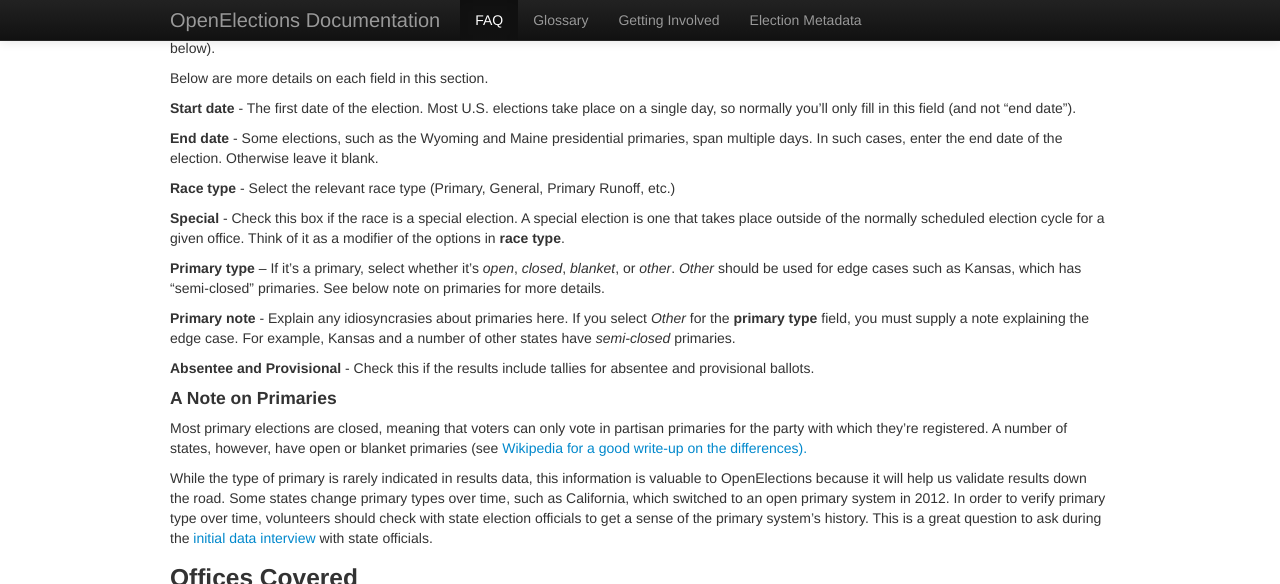
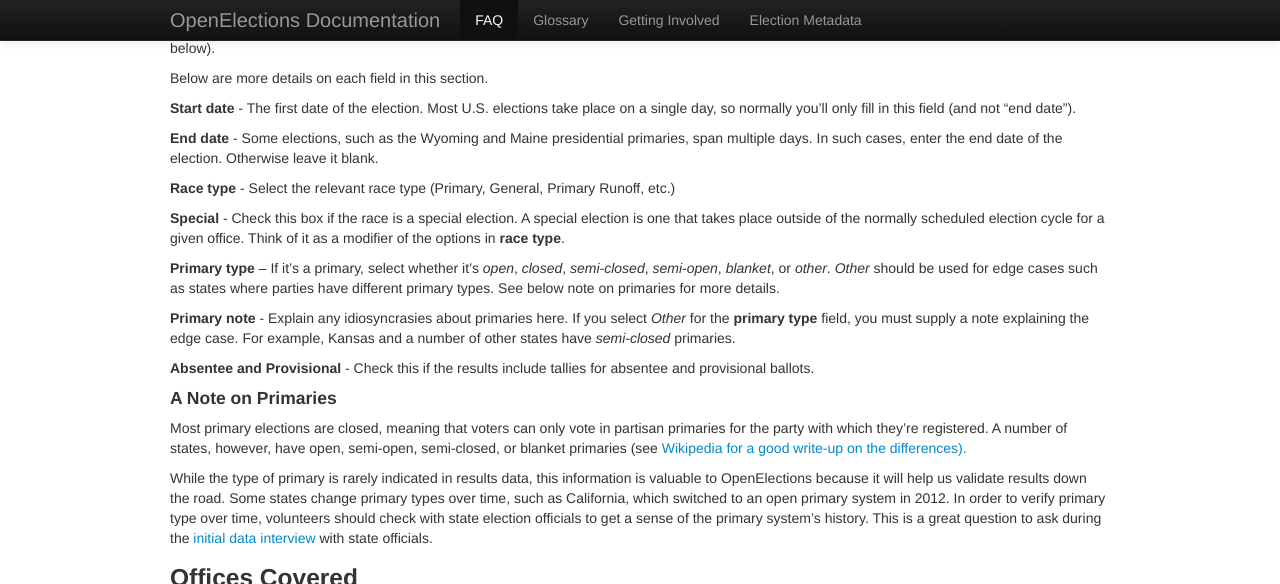
Before and after one commit to openelections/docs, a Jekyll site: the page built from nittygritty.md, in a window 1280 px wide and 900 px high, scrolled down 3142 px, cut to the strip 0-584 px from the top of the window. Built offline with Jekyll 4.4.1, drawn with Linux system fonts in a browser that asks for light colours; some web fonts are replaced.

Commit message:
[#51753757] Update docs to reflect addition of new primary types

```diff
--- a/nittygritty.md
+++ b/nittygritty.md
@@ -109,7 +109,7 @@ Below are more details on each field in this section.
 
 **Special**&nbsp;- Check this box if the race is a special election. A special election is one that takes place outside of the normally scheduled election cycle for a given office. Think of it as a modifier of the options in&nbsp;**race type**.
 
-**Primary type** – If it’s a primary, select whether it’s _open_, _closed_, _blanket_, or _other_. _Other_ should be used for edge cases such as Kansas, which has “semi-closed” primaries. See below note on primaries for more details.
+**Primary type** – If it’s a primary, select whether it’s _open_, _closed_, _semi-closed_, _semi-open_, _blanket_, or _other_. _Other_ should be used for edge cases such as states where parties have different primary types. See below note on primaries for more details.
 
 **Primary note&nbsp;**\- Explain any idiosyncrasies about primaries here. If you select&nbsp;_Other_ for the&nbsp;**primary type** field, you must supply a note explaining the edge case. For example, Kansas and a number of other states have _semi-closed_ primaries.
 
@@ -117,7 +117,9 @@ Below are more details on each field in this section.
 
 #### A Note on Primaries
 
-Most primary elections are closed, meaning that voters can only vote in partisan primaries for the party with which they’re registered. A number of states, however, have open or blanket primaries (see [Wikipedia for a good write-up on the differences).][18]
+Most primary elections are closed, meaning that voters can only vote in
+partisan primaries for the party with which they’re registered. A number
+of states, however, have open, semi-open, semi-closed, or blanket primaries (see [Wikipedia for a good write-up on the differences).][18]
 
 While the type of primary is rarely indicated in results data, this information is valuable to OpenElections because it will help us validate results down the road. Some states change primary types over time, such as California, which switched to an open primary system in 2012. In order to verify primary type over time, volunteers should check with state election officials to get a sense of the primary system’s history. This is a great question to ask during the [initial data interview][19] with state officials.
 
```
Also changed, not shown: metadata.md (+1 -1 lines), 1 other file.
